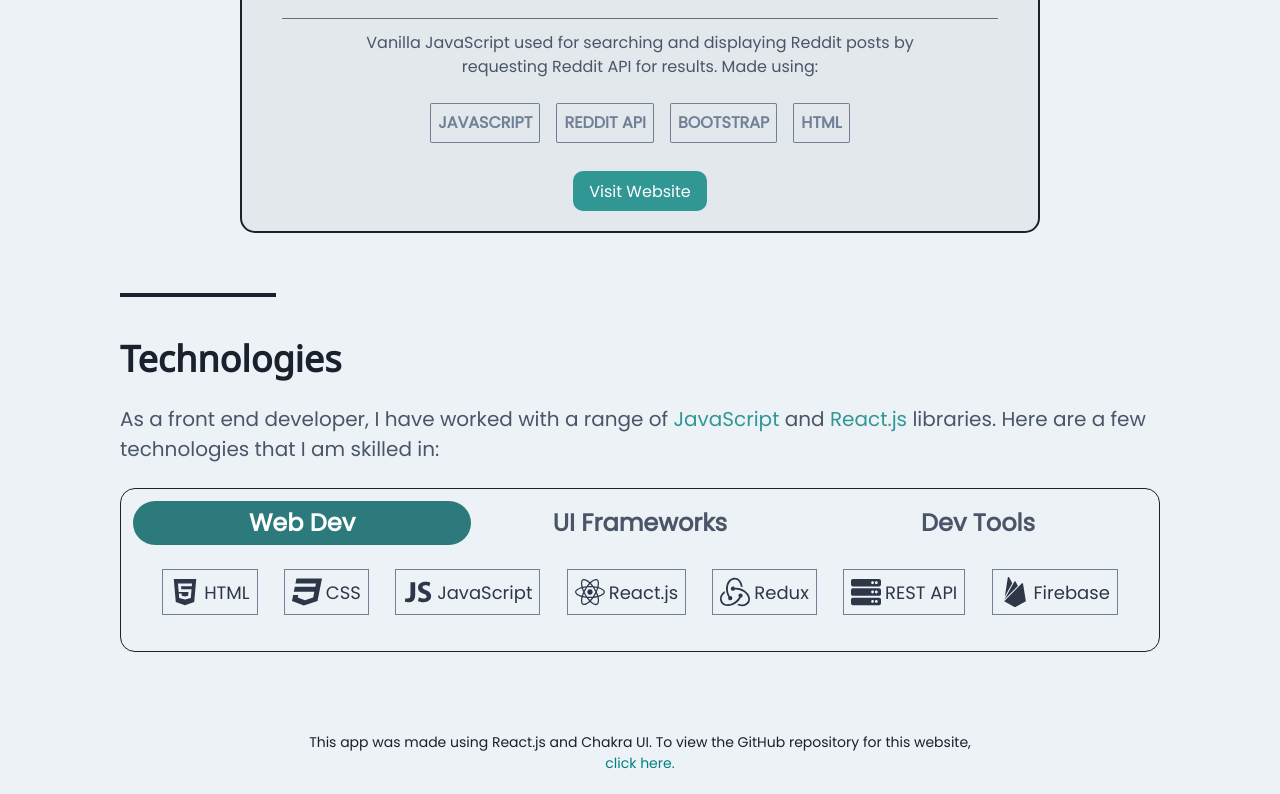
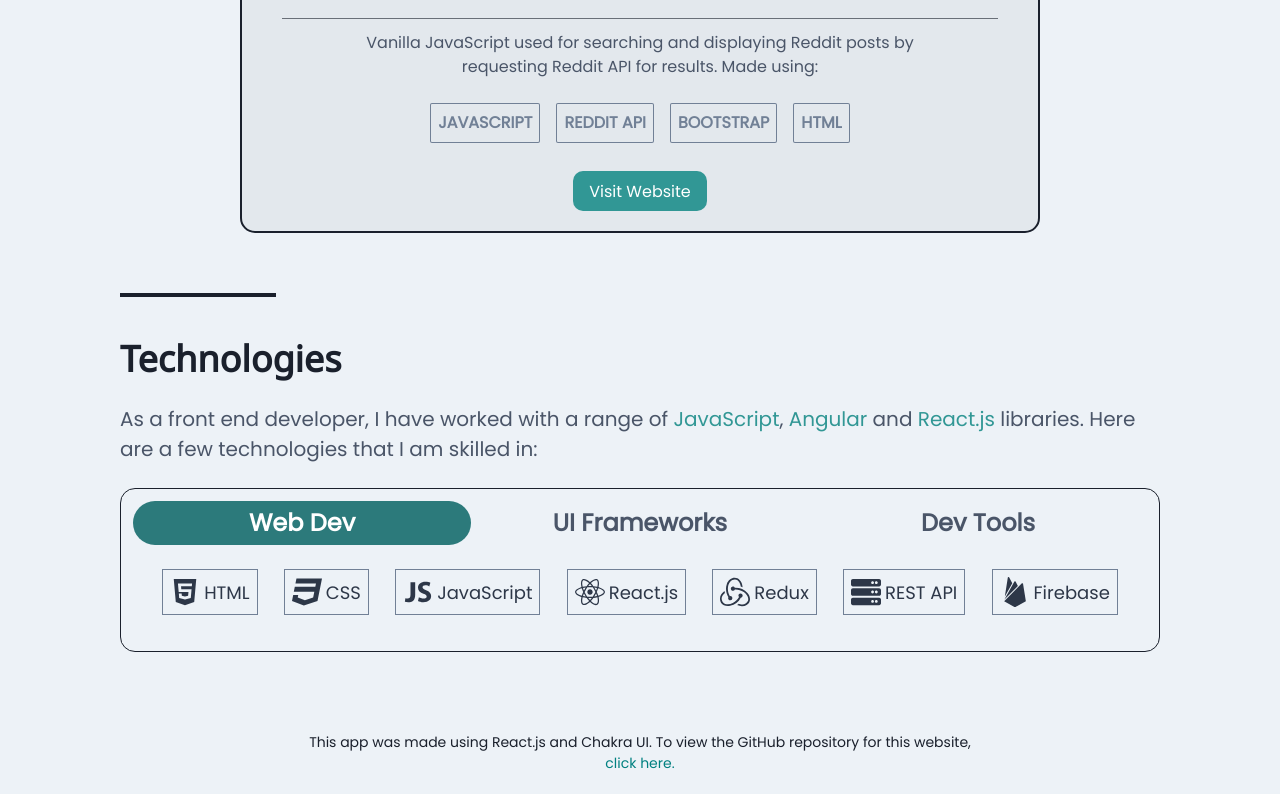
Before and after one commit to umar-00/Personal-Portfolio, a React (Create React App) app: page / in a window 1280 px wide. Shown: the part 2634-3428 px from the top of the page. Built offline with nearby package versions, Linux system fonts and the light colour scheme.

Commit message:
Adds Angular to technology section

```diff
--- a/src/Components/Technologies.js
+++ b/src/Components/Technologies.js
@@ -40,6 +40,10 @@
         {"As a front end developer, I have worked with a range of "}
         <Text as="span" color="#319795">
           JavaScript
+        </Text>
+        {", "}
+        <Text as="span" color="#319795">
+          Angular
         </Text>
         {" and "}
         <Text as="span" color="#319795">
```
